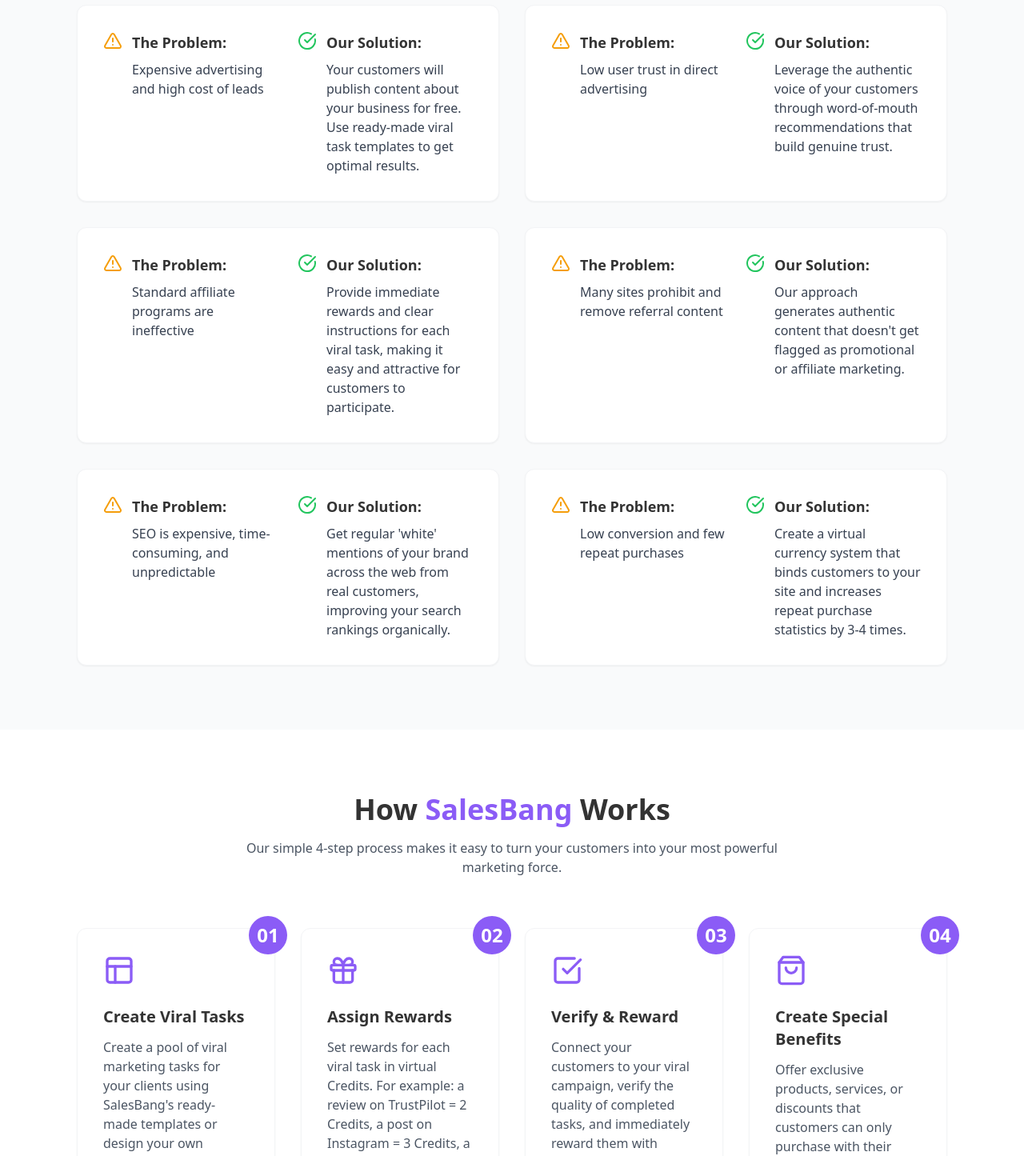
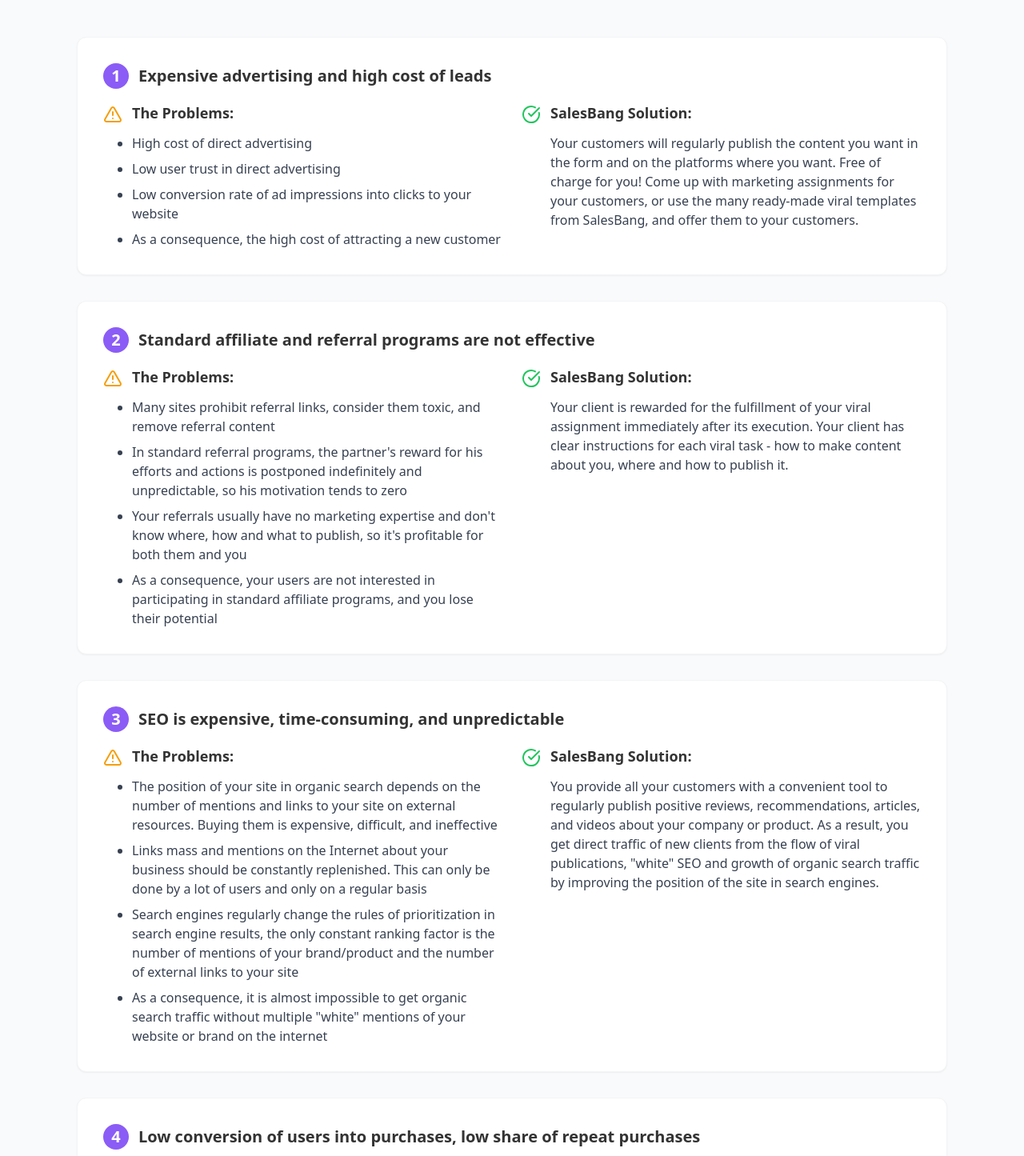
Before and after one commit to Sergomenes/viral-boost-landing, a React (Vite) app: page / in a window 1280 px wide. Shown: the part 3180-4625 px from the top of the page at 80% size. Built offline with nearby package versions, Linux system fonts and the light colour scheme.

Commit message:
Refactor: Update PainPointsSection content
Update the content of the PainPointsSection to reflect the new problem/solution pairs.

```diff
--- a/src/components/PainPointsSection.tsx
+++ b/src/components/PainPointsSection.tsx
@@ -4,28 +4,43 @@ import { AlertTriangle, CheckCircle } from 'lucide-react';
 
 const painPoints = [
   {
-    problem: "Expensive advertising and high cost of leads",
-    solution: "Your customers will publish content about your business for free. Use ready-made viral task templates to get optimal results."
+    title: "Expensive advertising and high cost of leads",
+    problems: [
+      "High cost of direct advertising",
+      "Low user trust in direct advertising",
+      "Low conversion rate of ad impressions into clicks to your website",
+      "As a consequence, the high cost of attracting a new customer"
+    ],
+    solution: "Your customers will regularly publish the content you want in the form and on the platforms where you want. Free of charge for you! Come up with marketing assignments for your customers, or use the many ready-made viral templates from SalesBang, and offer them to your customers."
   },
   {
-    problem: "Low user trust in direct advertising",
-    solution: "Leverage the authentic voice of your customers through word-of-mouth recommendations that build genuine trust."
+    title: "Standard affiliate and referral programs are not effective",
+    problems: [
+      "Many sites prohibit referral links, consider them toxic, and remove referral content",
+      "In standard referral programs, the partner's reward for his efforts and actions is postponed indefinitely and unpredictable, so his motivation tends to zero",
+      "Your referrals usually have no marketing expertise and don't know where, how and what to publish, so it's profitable for both them and you",
+      "As a consequence, your users are not interested in participating in standard affiliate programs, and you lose their potential"
+    ],
+    solution: "Your client is rewarded for the fulfillment of your viral assignment immediately after its execution. Your client has clear instructions for each viral task - how to make content about you, where and how to publish it."
   },
   {
-    problem: "Standard affiliate programs are ineffective",
-    solution: "Provide immediate rewards and clear instructions for each viral task, making it easy and attractive for customers to participate."
+    title: "SEO is expensive, time-consuming, and unpredictable",
+    problems: [
+      "The position of your site in organic search depends on the number of mentions and links to your site on external resources. Buying them is expensive, difficult, and ineffective",
+      "Links mass and mentions on the Internet about your business should be constantly replenished. This can only be done by a lot of users and only on a regular basis",
+      "Search engines regularly change the rules of prioritization in search engine results, the only constant ranking factor is the number of mentions of your brand/product and the number of external links to your site",
+      "As a consequence, it is almost impossible to get organic search traffic without multiple \"white\" mentions of your website or brand on the internet"
+    ],
+    solution: "You provide all your customers with a convenient tool to regularly publish positive reviews, recommendations, articles, and videos about your company or product. As a result, you get direct traffic of new clients from the flow of viral publications, \"white\" SEO and growth of organic search traffic by improving the position of the site in search engines."
   },
   {
-    problem: "Many sites prohibit and remove referral content",
-    solution: "Our approach generates authentic content that doesn't get flagged as promotional or affiliate marketing."
-  },
-  {
-    problem: "SEO is expensive, time-consuming, and unpredictable",
-    solution: "Get regular 'white' mentions of your brand across the web from real customers, improving your search rankings organically."
-  },
-  {
-    problem: "Low conversion and few repeat purchases",
-    solution: "Create a virtual currency system that binds customers to your site and increases repeat purchase statistics by 3-4 times."
+    title: "Low conversion of users into purchases, low share of repeat purchases",
+    problems: [
+      "The customer's decision to pay for the first purchase is the most difficult stage in your sales funnel. Filled and unpaid \"shopping carts\" are a real pain for any online store",
+      "Once a user has made a purchase, there is almost nothing to motivate him to come back to you again. He has no \"asset\" left on your site that he would be sorry to lose",
+      "Competition in your market niche is high, and the ease of your customer switching to a competitor drastically reduces their lifecycle and likelihood of a repeat purchase"
+    ],
+    solution: "Your customers get a special virtual currency that they can spend on partial payment for only your products and services. On which ones, you decide for yourself. This is an \"asset\" that binds the client to your site, and an effective tool that increases the statistics of repeat purchases by 3-4 times."
   }
 ];
 
@@ -34,31 +49,37 @@ const PainPointsSection = () => {
     <section className="py-20 px-4 md:px-8 lg:px-16 bg-viral-gray">
       <div className="container mx-auto">
         <div className="text-center mb-16">
-          <h2 className="text-3xl md:text-4xl font-bold text-viral-black mb-4">How SalesBang <span className="text-viral-purple">Solves Your Key Problems</span></h2>
+          <h2 className="text-3xl md:text-4xl font-bold text-viral-black mb-4">How SalesBang <span className="text-viral-purple">Solves Your Key Problems</span> of Delivering Sales Growth</h2>
           <p className="text-gray-600 max-w-2xl mx-auto">SalesBang tackles the most challenging obstacles to sustainable sales growth with innovative solutions.</p>
         </div>
 
-        <div className="grid grid-cols-1 md:grid-cols-2 gap-8">
+        <div className="space-y-8">
           {painPoints.map((point, index) => (
             <div key={index} className="bg-white p-8 rounded-xl shadow-sm border border-gray-100">
-              <div className="flex flex-col md:flex-row">
-                <div className="md:w-1/2 mb-4 md:mb-0 md:mr-6">
+              <h3 className="text-xl font-semibold text-viral-black mb-4 flex items-center">
+                <span className="bg-viral-purple text-white rounded-full w-8 h-8 flex items-center justify-center mr-3">{index + 1}</span>
+                {point.title}
+              </h3>
+
+              <div className="grid grid-cols-1 lg:grid-cols-2 gap-6">
+                <div className="space-y-3">
                   <div className="flex items-start">
-                    <AlertTriangle className="h-6 w-6 text-amber-500 mr-3 flex-shrink-0" />
-                    <div>
-                      <h3 className="font-semibold text-lg text-viral-black mb-2">The Problem:</h3>
-                      <p className="text-gray-700">{point.problem}</p>
-                    </div>
+                    <AlertTriangle className="h-6 w-6 text-amber-500 mr-3 flex-shrink-0 mt-1" />
+                    <h4 className="font-semibold text-lg text-viral-black">The Problems:</h4>
                   </div>
+                  <ul className="ml-9 space-y-2">
+                    {point.problems.map((problem, idx) => (
+                      <li key={idx} className="text-gray-700 list-disc">{problem}</li>
+                    ))}
+                  </ul>
                 </div>
-                <div className="md:w-1/2">
+
+                <div className="space-y-3">
                   <div className="flex items-start">
-                    <CheckCircle className="h-6 w-6 text-green-500 mr-3 flex-shrink-0" />
-                    <div>
-                      <h3 className="font-semibold text-lg text-viral-black mb-2">Our Solution:</h3>
-                      <p className="text-gray-700">{point.solution}</p>
-                    </div>
+                    <CheckCircle className="h-6 w-6 text-green-500 mr-3 flex-shrink-0 mt-1" />
+                    <h4 className="font-semibold text-lg text-viral-black">SalesBang Solution:</h4>
                   </div>
+                  <p className="ml-9 text-gray-700">{point.solution}</p>
                 </div>
               </div>
             </div>
```
